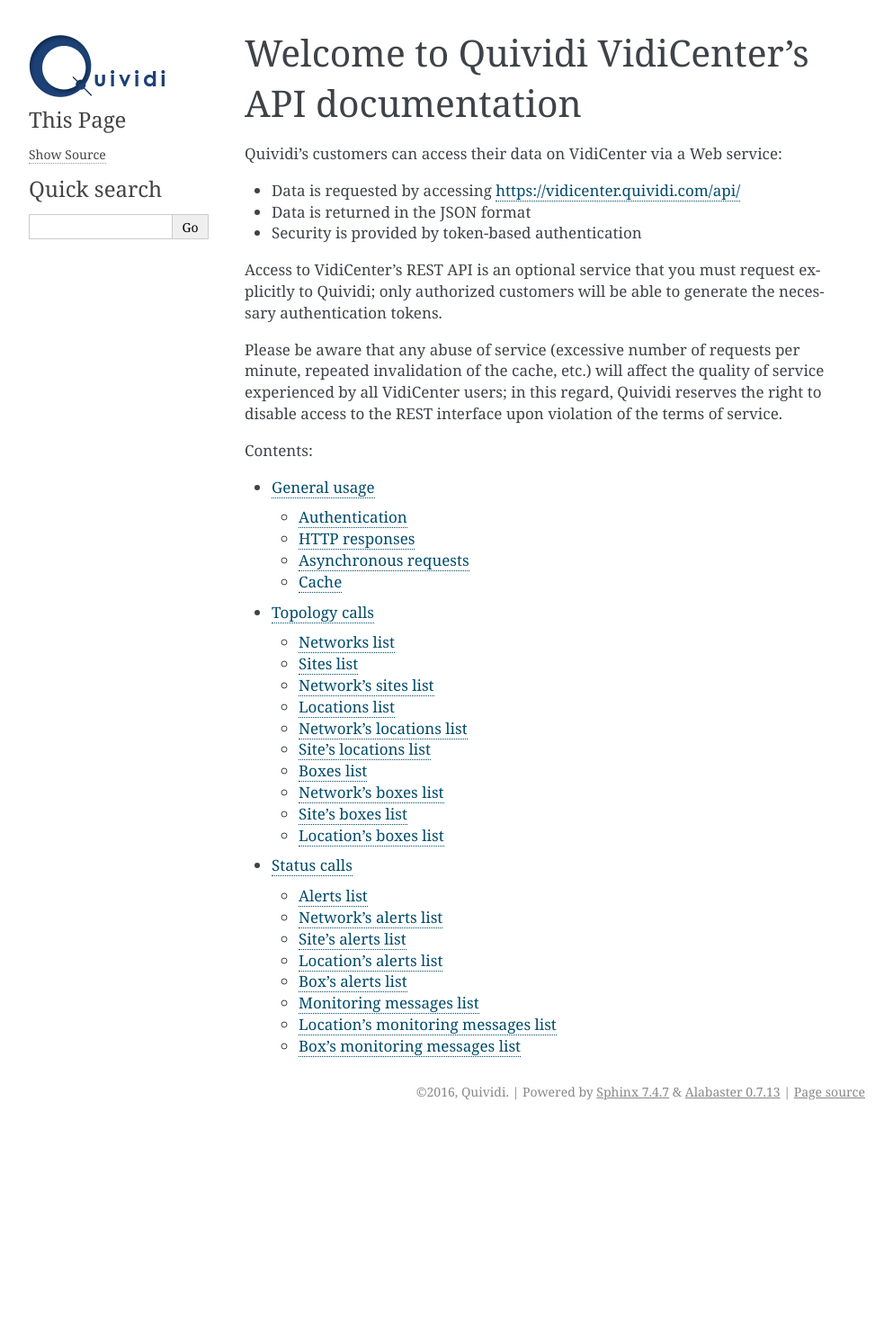
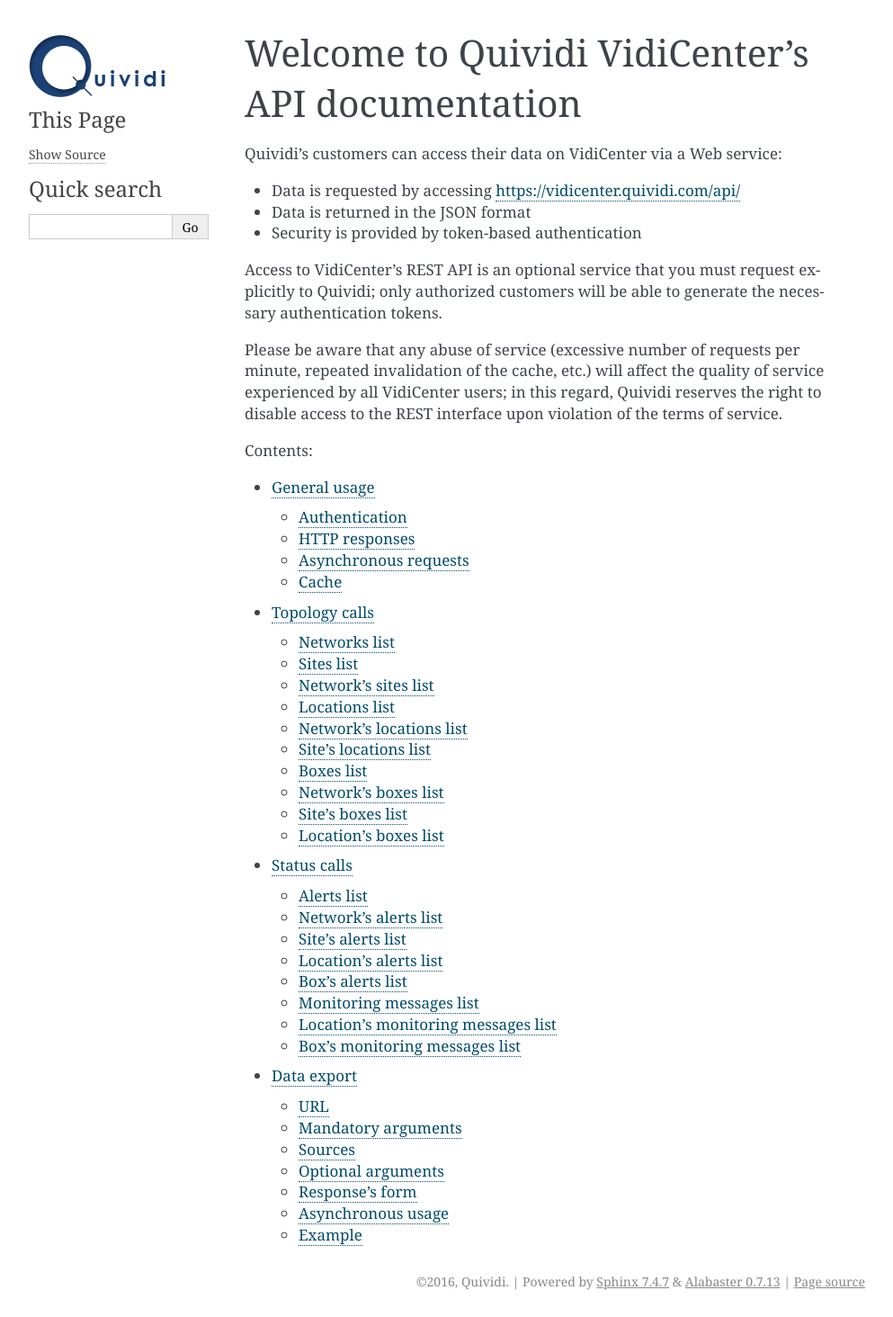
Before and after one commit to quividi/vidicenter-api-documentation, a Sphinx documentation site: the page built from docs/source/index.rst, in a window 1280 px wide. Shown: the whole page at 90% size, without its empty margins (148-1141 px from the left). Built offline with Sphinx 7.4.7, drawn with Linux system fonts in a browser that asks for light colours; before the commit the page ends 1253 px from its top, so only the background shows below that; some of the changed lines change nothing that is shown.

Commit message:
Evol [#127911609] Added documentation for export data API call

```diff
--- /dev/null
+++ b/docs/source/data.rst
@@ -0,0 +1,124 @@
+Data export
+===========
+
+The data api endpoint provides you with raw data from your networks using the JSON format. This is the same data you can export in CSV format using the VidiCenter website.
+
+
+URL
+---
+
+``https://vidicenter.quividi.com/api/v1/data/``
+
+Mandatory arguments
+-------------------
+
+* ``data_type``: The type of data you want to extract. Allowed values:
+
+    * ``ots``: OTS data
+    * ``viewers``: Viewers data
+
+* ``time_resolution``: The time resolution used in the aggregation. Allowed values:
+
+    * ``finest``: Do not aggregate, display all raw objects (unavailable for OTS exports).
+    * ``5m``: 5 minutes aggregates
+    * ``10m``: 10 minutes aggregates
+    * ``15m``: 15 minutes aggregates
+    * ``30m``: 30 minutes aggregates
+    * ``1h``: 1 hour aggregates
+    * ``1d``: 1 day aggregates
+    * ``7d``: 7 days aggregates
+    * ``30d``: 30 days aggregates
+
+* ``start``: The start time for the export. Expected format is ``YYYY-MM-DDTHH:mm:SS``. For example, 2016 August 25 at 8:05PM would be ``2016-08-25T20:05:00``.
+* ``end``: The end time for the export. Expected format is ``YYYY-MM-DDTHH:mm:SS``.
+
+Sources
+-------
+
+The api endpoint expects you to specify at least one of the following values:
+
+* ``locations``: A comma separated list of location ids.
+* ``sites``: A comma separated list of site ids.
+* ``locationgroups``: A comma separated list of location group ids.
+* ``sitegroups``: A comma separated list of site group ids.
+
+Optional arguments
+------------------
+
+* ``group_by_demographics``: If specified, will group the aggregate by demographics for each gender and each age group. Only works with viewers export.
+* ``force_rebuild``: Force the reconstruction of the export. See `Asynchronous usage`_.
+
+Response's form
+---------------
+
+This api endpoint returns a JSON dictionary. It will always contain the ``state`` key:
+
+* ``started``: your export just started.
+* ``in_progress``: we are processing your export and the data is not ready just yet.
+* ``finished``: the export is done, your data is available.
+* ``failed``: an error occurred with your export.
+
+The dictionary may also contain the following keys:
+
+* ``fail_reason``: in case of failure, may help you understand what happened.
+* ``creation_date``: the creation date of your export.
+* ``data``: the actual export data.
+
+
+Asynchronous usage
+------------------
+
+The export data endpoint is asynchronous. The first time you make a specific request, VidiCenter will start working on your export. When you make the same request again, the response will let you know if the export is done or not in the ``status`` field.
+
+Export are cached for around 24 hours. If you want to ignore the cache and force VidiCenter to build a new export, you can use the ``force_rebuild`` parameter.
+
+Example
+-------
+
+First call starts the export
+****************************
+
+ ::
+
+    curl -u USERNAME:AUTH_TOKEN 'https://vidicenter.quividi.com/api/v1/data/?locations=1056&data_type=viewers&start=2016-04-29T10:00:00&end=2016-04-29T11:00:00&time_resolution=1h'
+    {
+        "state": "started",
+    }
+
+We immediately make the same call
+*********************************
+
+ ::
+
+    curl -u USERNAME:AUTH_TOKEN 'https://vidicenter.quividi.com/api/v1/data/?locations=1056&data_type=viewers&start=2016-04-29T10:00:00&end=2016-04-29T11:00:00&time_resolution=1h'
+    {
+        "state": "in_progress",
+        "creation_date": "2016-08-25T15:22:35"
+    }
+
+Some time later, the same call returns the data
+***********************************************
+
+ ::
+
+    curl -u USERNAME:AUTH_TOKEN 'https://vidicenter.quividi.com/api/v1/data/?locations=1056&data_type=viewers&start=2016-04-29T10:00:00&end=2016-04-29T11:00:00&time_resolution=1h'
+    {
+        "state": "finished",
+        "data": [
+            {
+                "attention_time": 556,
+                "watcher_count": 27,
+                "dwell_time": 2419,
+                "location_id": 1056,
+                "period_start": "2016-04-29 10:00:00"
+            },
+            {
+                "attention_time": 0,
+                "watcher_count": 0,
+                "dwell_time": 0,
+                "location_id": 1056,
+                "period_start": "2016-04-29 11:00:00"
+            }
+        ],
+        "creation_date": "2016-08-25T15:22:35"
+    }
--- a/docs/source/index.rst
+++ b/docs/source/index.rst
@@ -20,6 +20,7 @@
    general_usage
    topology
    status
+   data
 
 
 .. Indices and tables
```
